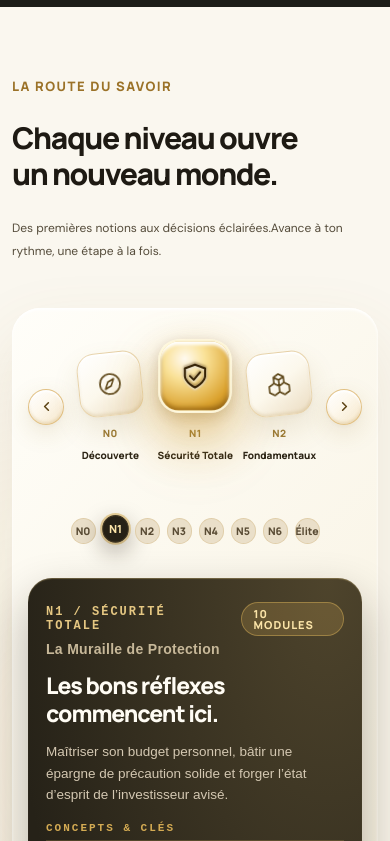
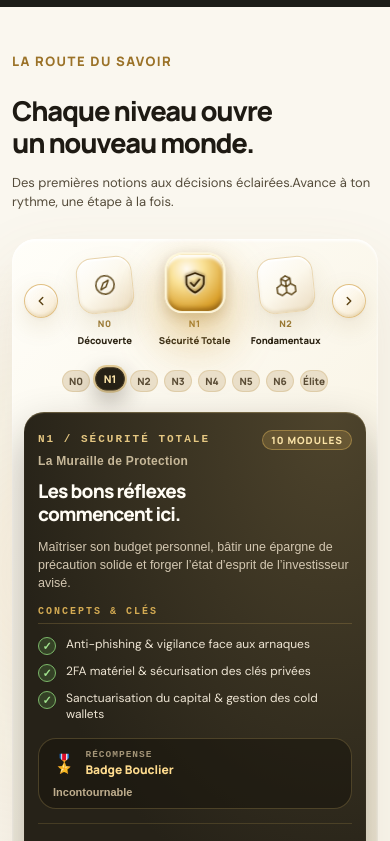
Before and after one commit to sohnhero/woy-landing-rework, a React (Vite) app: page / in a window 390 px wide. Shown: the part 1800-2641 px from the top of the page. Built offline with nearby package versions, Linux system fonts and the light colour scheme.

Commit message:
fix(responsive): perfectly constrain route section carousel, track, and detail card on mobile and tablet

```diff
--- a/src/styles/organic.css
+++ b/src/styles/organic.css
@@ -1372,35 +1372,76 @@ p{color:#554c3b}
     right: -15px !important;
   }
 
-  /* Route Section (Parcours) on Tablet: Stack to single column with full width */
+  #parcours, #experience, #esprit {
+    scroll-margin-top: 85px !important;
+  }
+
+  /* Route Section (Parcours) on Tablet: Stack to clean single column */
   .route-panel {
-    grid-template-columns: 1fr !important;
-    gap: 32px !important;
-    padding: 30px 24px !important;
+    display: flex !important;
+    flex-direction: column !important;
+    grid-template-columns: none !important;
+    min-height: auto !important;
+    height: auto !important;
+    gap: 28px !important;
+    padding: 32px 26px !important;
     border-radius: 36px !important;
   }
   .route-visual {
-    padding: 10px 0 !important;
+    padding: 0 !important;
+    margin: 0 !important;
+    width: 100% !important;
+    min-height: auto !important;
+    align-items: center !important;
   }
   .badge-route-wrapper {
-    gap: 24px !important;
-    margin-bottom: 28px !important;
+    gap: 20px !important;
+    margin-bottom: 24px !important;
+    width: 100% !important;
+    max-width: 540px !important;
+    margin-inline: auto !important;
+    justify-content: center !important;
   }
   .badge-nav-arrow {
-    width: 44px !important;
-    height: 44px !important;
+    width: 46px !important;
+    height: 46px !important;
+    flex-shrink: 0 !important;
+  }
+  .badge-route {
+    gap: 16px !important;
+    min-height: auto !important;
+  }
+  .level-badge {
+    min-width: 85px !important;
+    max-width: 110px !important;
   }
   .hex {
-    width: 82px !important;
-    height: 82px !important;
+    width: 80px !important;
+    height: 80px !important;
+    border-radius: 24px !important;
   }
   .hex svg {
     width: 32px !important;
     height: 32px !important;
   }
+  .level-track {
+    display: flex !important;
+    flex-wrap: wrap !important;
+    justify-content: center !important;
+    gap: 8px !important;
+    margin-top: 20px !important;
+    width: 100% !important;
+  }
+  .level-track button {
+    padding: 7px 16px !important;
+    font-size: 12px !important;
+  }
   .level-detail {
-    padding: 30px 24px !important;
+    width: 100% !important;
+    box-sizing: border-box !important;
+    padding: 28px 24px !important;
     border-radius: 28px !important;
+    min-height: auto !important;
   }
 
   /* Manifesto on Tablet */
@@ -1543,83 +1584,214 @@ p{color:#554c3b}
     right: 0px !important;
   }
 
+  #parcours, #experience, #esprit {
+    scroll-margin-top: 80px !important;
+  }
+
   /* Route Section (Parcours) on Mobile */
+  .route-section {
+    padding-block: 55px !important;
+  }
+  .route-section .section-heading {
+    margin-bottom: 22px !important;
+    gap: 10px !important;
+  }
+  .route-section .section-heading h2 {
+    font-size: clamp(26px, 7vw, 36px) !important;
+    line-height: 1.15 !important;
+  }
+  .route-section .heading-note {
+    font-size: 13px !important;
+    line-height: 1.45 !important;
+    margin-top: 6px !important;
+  }
   .route-panel {
-    grid-template-columns: 1fr !important;
-    padding: 24px 16px !important;
+    display: flex !important;
+    flex-direction: column !important;
+    grid-template-columns: none !important;
+    min-height: auto !important;
+    height: auto !important;
+    padding: 22px 14px !important;
     border-radius: 28px !important;
-    gap: 24px !important;
+    gap: 20px !important;
+    width: 100% !important;
+    box-sizing: border-box !important;
+    overflow: hidden !important;
+  }
+  .route-visual {
+    display: flex !important;
+    flex-direction: column !important;
+    align-items: center !important;
+    justify-content: flex-start !important;
+    padding: 0 !important;
+    margin: 0 !important;
+    width: 100% !important;
+    min-height: auto !important;
+    height: auto !important;
   }
   .badge-route-wrapper {
-    gap: 12px !important;
+    display: flex !important;
+    align-items: center !important;
+    justify-content: space-between !important;
+    gap: 6px !important;
     width: 100% !important;
-    justify-content: space-between !important;
-    margin-bottom: 24px !important;
+    max-width: 100% !important;
+    box-sizing: border-box !important;
+    margin: 0 0 16px 0 !important;
   }
   .badge-nav-arrow {
-    width: 40px !important;
-    height: 40px !important;
+    width: 38px !important;
+    height: 38px !important;
+    min-width: 38px !important;
+    flex-shrink: 0 !important;
   }
   .badge-nav-arrow svg {
-    width: 17px !important;
-    height: 17px !important;
+    width: 16px !important;
+    height: 16px !important;
+    stroke-width: 2.5 !important;
   }
   .badge-route {
-    gap: 12px !important;
-    min-height: 130px !important;
-    flex: 1 !important;
+    display: grid !important;
+    grid-template-columns: repeat(3, minmax(0, 1fr)) !important;
+    align-items: center !important;
+    justify-content: center !important;
+    gap: 6px !important;
+    flex: 1 1 auto !important;
+    width: calc(100% - 88px) !important;
+    max-width: calc(100% - 88px) !important;
+    min-height: auto !important;
+    height: auto !important;
+    margin: 0 !important;
+    padding: 0 !important;
   }
   .level-badge {
+    display: flex !important;
+    flex-direction: column !important;
+    align-items: center !important;
+    justify-content: center !important;
     min-width: 0 !important;
-    flex: 1 !important;
-    max-width: 85px !important;
-    gap: 6px !important;
+    width: 100% !important;
+    max-width: 100% !important;
+    padding: 0 !important;
+    margin: 0 !important;
+    gap: 4px !important;
+    box-sizing: border-box !important;
   }
   .hex {
-    width: 72px !important;
-    height: 72px !important;
-    border-radius: 22px !important;
+    width: 66px !important;
+    height: 66px !important;
+    min-width: 66px !important;
+    min-height: 66px !important;
+    border-radius: 20px !important;
+    margin: 0 auto !important;
   }
   .hex svg {
-    width: 28px !important;
-    height: 28px !important;
+    width: 26px !important;
+    height: 26px !important;
+  }
+  .level-badge.selected .hex {
+    transform: scale(1.08) translateY(-2px) !important;
   }
   .level-badge small {
+    font-size: 9.5px !important;
+    margin-top: 3px !important;
+    line-height: 1 !important;
+    white-space: nowrap !important;
+  }
+  .level-badge strong {
+    font-size: 10.5px !important;
+    line-height: 1.15 !important;
+    text-align: center !important;
+    white-space: normal !important;
+    word-break: break-word !important;
+    display: -webkit-box !important;
+    -webkit-line-clamp: 2 !important;
+    -webkit-box-orient: vertical !important;
+    overflow: hidden !important;
+    width: 100% !important;
+    max-width: 100% !important;
+  }
+  .level-track {
+    display: flex !important;
+    flex-wrap: wrap !important;
+    justify-content: center !important;
+    align-items: center !important;
+    gap: 6px 8px !important;
+    margin-top: 14px !important;
+    width: 100% !important;
+    max-width: 100% !important;
+    padding: 0 !important;
+  }
+  .level-track button {
+    padding: 6px 11px !important;
     font-size: 11px !important;
-    margin-top: 4px !important;
-  }
-  .level-badge strong {
-    font-size: 11.5px !important;
-    white-space: normal !important;
-    line-height: 1.15 !important;
-  }
-  .level-track {
-    gap: 7px !important;
-    margin-top: 22px !important;
-  }
-  .level-track button {
-    padding: 6px 13px !important;
-    font-size: 11.5px !important;
+    font-weight: 700 !important;
+    border-radius: 20px !important;
+    min-width: 32px !important;
+    line-height: 1 !important;
+    flex-shrink: 0 !important;
+  }
+  .route-cycle {
+    display: none !important;
   }
   .level-detail {
-    padding: 24px 18px !important;
+    display: flex !important;
+    flex-direction: column !important;
+    width: 100% !important;
+    box-sizing: border-box !important;
+    padding: 22px 18px !important;
     border-radius: 24px !important;
     gap: 14px !important;
+    min-height: auto !important;
+    margin-top: 4px !important;
+  }
+  .level-detail-header {
+    display: flex !important;
+    flex-direction: column !important;
+    gap: 4px !important;
+  }
+  .level-detail-meta {
+    gap: 8px !important;
+  }
+  .level-detail #level-label {
+    font-size: 11px !important;
+  }
+  .level-volume-tag {
+    font-size: 10px !important;
+    padding: 4px 8px !important;
+  }
+  .level-subtitle {
+    font-size: 12.5px !important;
   }
   .level-detail #level-title {
-    font-size: 23px !important;
+    font-size: 22px !important;
+    line-height: 1.2 !important;
   }
   .level-desc {
     font-size: 13.5px !important;
+    line-height: 1.5 !important;
+  }
+  .level-concepts-heading {
+    font-size: 10px !important;
+  }
+  .level-detail #level-skills {
+    gap: 8px !important;
   }
   .level-detail li {
-    font-size: 13.5px !important;
+    font-size: 13px !important;
+    line-height: 1.35 !important;
     gap: 10px !important;
+  }
+  .level-detail li .check-dot {
+    width: 18px !important;
+    height: 18px !important;
+    font-size: 11px !important;
   }
   .level-reward-strip {
     flex-direction: column !important;
     align-items: flex-start !important;
     gap: 8px !important;
+    padding: 10px 14px !important;
   }
 
   /* Manifesto Section Mobile */
@@ -1829,39 +2001,90 @@ p{color:#554c3b}
     right: -5px !important;
   }
 
-  /* Parcours on Small Phones (e.g. 360px - 390px) */
+  /* Parcours on Small Phones (e.g. 320px - 420px) */
+  .route-section {
+    padding-block: 45px !important;
+  }
+  .route-panel {
+    padding: 18px 12px !important;
+    border-radius: 24px !important;
+    gap: 16px !important;
+  }
   .badge-route-wrapper {
-    gap: 8px !important;
+    gap: 4px !important;
+    margin-bottom: 12px !important;
   }
   .badge-nav-arrow {
-    width: 36px !important;
-    height: 36px !important;
+    width: 34px !important;
+    height: 34px !important;
+    min-width: 34px !important;
   }
   .badge-nav-arrow svg {
-    width: 15px !important;
-    height: 15px !important;
+    width: 14px !important;
+    height: 14px !important;
   }
   .badge-route {
-    gap: 8px !important;
+    gap: 5px !important;
+    width: calc(100% - 76px) !important;
+    max-width: calc(100% - 76px) !important;
   }
   .hex {
-    width: 64px !important;
-    height: 64px !important;
-    border-radius: 18px !important;
+    width: 56px !important;
+    height: 56px !important;
+    min-width: 56px !important;
+    min-height: 56px !important;
+    border-radius: 16px !important;
   }
   .hex svg {
-    width: 24px !important;
-    height: 24px !important;
+    width: 22px !important;
+    height: 22px !important;
   }
   .level-badge small {
+    font-size: 9px !important;
+    margin-top: 2px !important;
+    white-space: nowrap !important;
+  }
+  .level-badge strong {
+    font-size: 9.5px !important;
+    line-height: 1.1 !important;
+    white-space: normal !important;
+    word-break: break-word !important;
+    display: -webkit-box !important;
+    -webkit-line-clamp: 2 !important;
+    -webkit-box-orient: vertical !important;
+    overflow: hidden !important;
+  }
+  .level-track {
+    gap: 5px 6px !important;
+    margin-top: 12px !important;
+  }
+  .level-track button {
+    padding: 5px 9px !important;
     font-size: 10px !important;
-  }
-  .level-badge strong {
-    font-size: 10px !important;
-  }
-  .level-track button {
-    padding: 5px 10px !important;
-    font-size: 10.5px !important;
+    min-width: 28px !important;
+  }
+  .level-detail {
+    padding: 18px 14px !important;
+    border-radius: 20px !important;
+    gap: 12px !important;
+  }
+  .level-detail #level-title {
+    font-size: 19px !important;
+    line-height: 1.2 !important;
+  }
+  .level-subtitle {
+    font-size: 12px !important;
+  }
+  .level-desc {
+    font-size: 12.5px !important;
+    line-height: 1.45 !important;
+  }
+  .level-detail li {
+    font-size: 12px !important;
+    line-height: 1.35 !important;
+  }
+  .reward-info strong {
+    font-size: 12px !important;
   }
 
   /* Video Modal on Small Phones */
```
